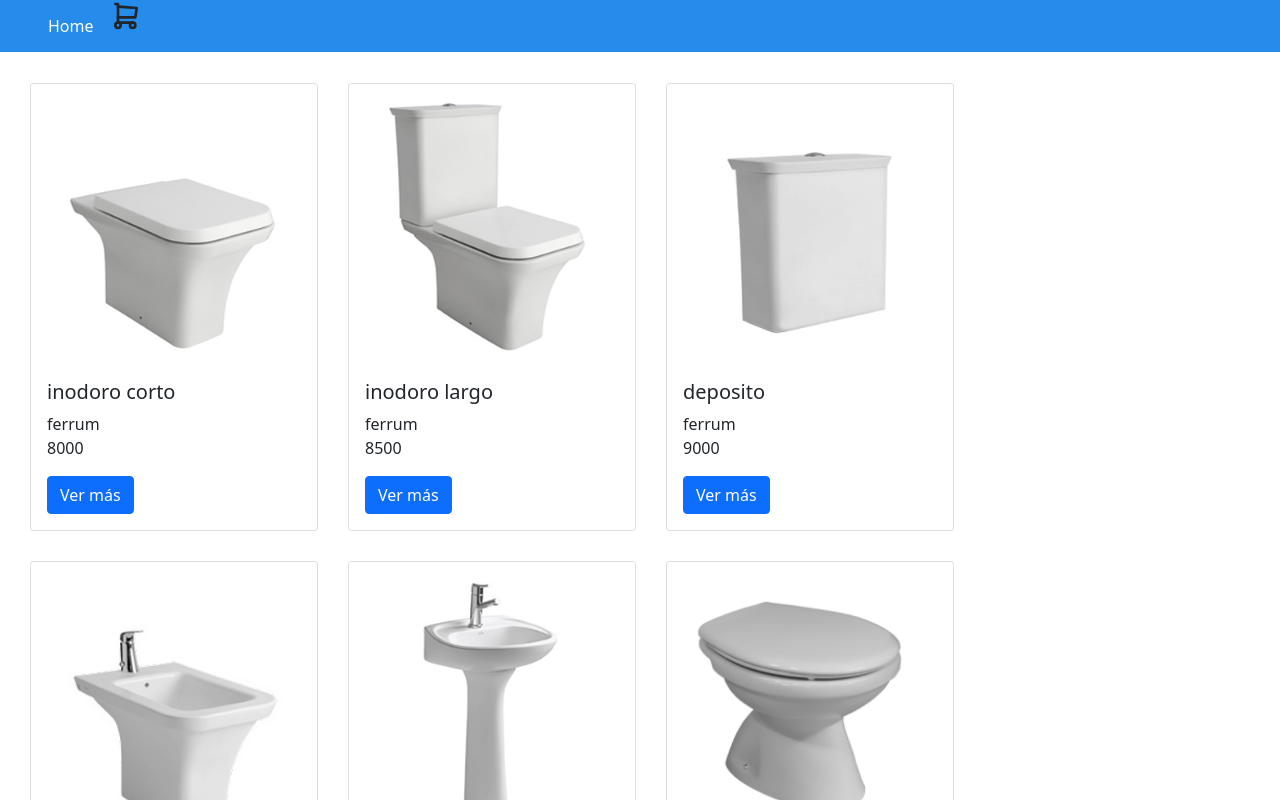
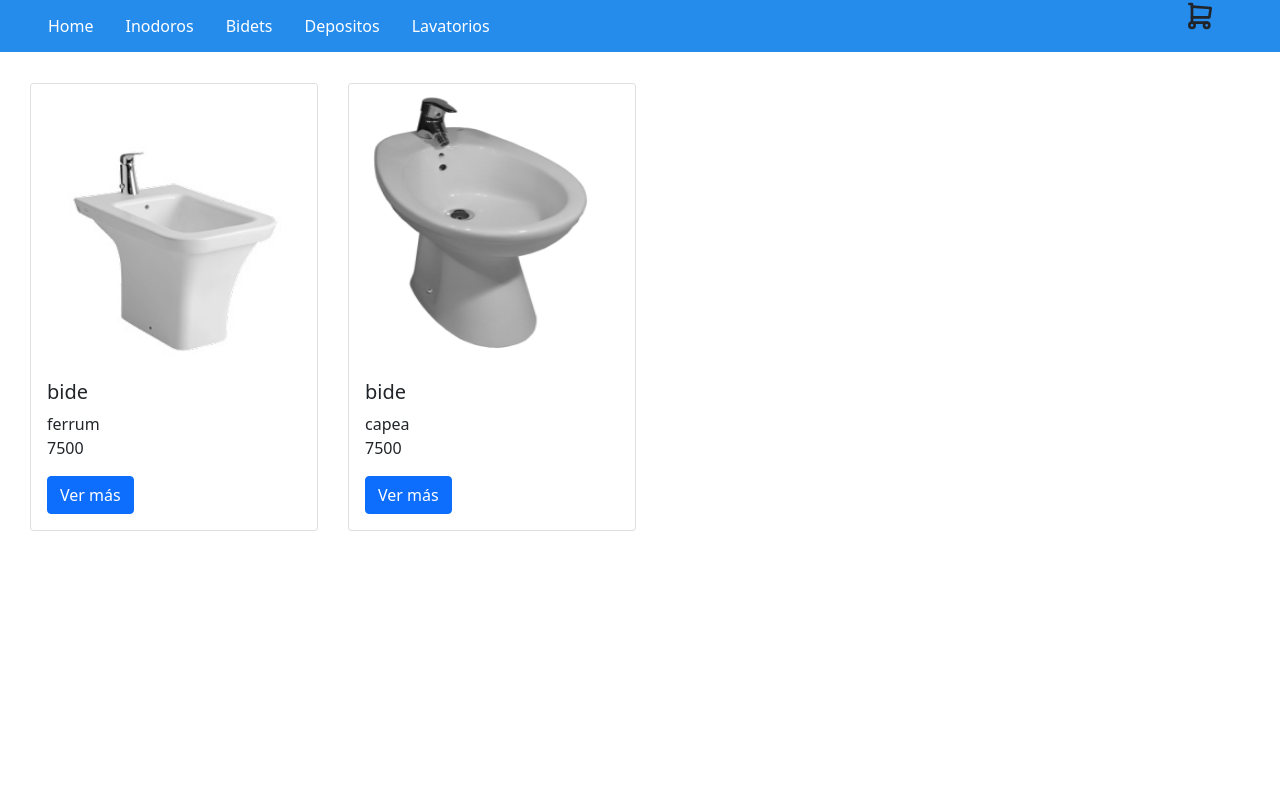
Before and after one commit to FrancoSilvaDemicheli/cursoReactJs, a React (Create React App) app: page /category/bides in a window 1280 px wide. Shown: the top 800 px of the page. Built offline with nearby package versions, Linux system fonts and the light colour scheme.

Commit message:
primera entrega

```diff
--- a/public/DDBB/DDBB.json
+++ b/public/DDBB/DDBB.json
@@ -1,6 +1,7 @@
 [
     {
         "id" : 1,
+        "category" : "inodoros",
         "nombre" : "inodoro corto",
         "marca" : "ferrum",
         "precio" : "8000",
@@ -10,6 +11,7 @@
     },
     {
         "id" : 2,
+        "category" : "inodoros",
         "nombre" : "inodoro largo",
         "marca" : "ferrum",
         "precio" : "8500",
@@ -19,6 +21,7 @@
     },
     {
         "id" : 3,
+        "category" : "depositos",
         "nombre" : "deposito",
         "marca" : "ferrum",
         "precio" : "9000",
@@ -28,14 +31,16 @@
     },
     {
         "id" : 4,
+        "category" : "bides",
         "nombre" : "bide",
         "marca" : "ferrum",
         "precio" : "7500",
         "cantidad" : "5",
         "img" : "/DDBB/img/A_Bide1agujero_Milena_350.jpg"
-            },
+    },
     {
         "id" : 5,
+        "category" : "lavatorios",
         "nombre" : "lavatorio con pedestal",
         "marca" : "ferrum",
         "precio" : "9500",
@@ -45,6 +50,7 @@
     },
     {
         "id" : 6,
+        "category" : "inodoros",
         "nombre" : "inodoro corto",
         "marca" : "capea",
         "precio" : "7500",
@@ -54,6 +60,7 @@
     },
     {
         "id" : 7,
+        "category" : "inodoros",
         "nombre" : "inodoro largo",
         "marca" : "capea",
         "precio" : "8000",
@@ -63,6 +70,7 @@
     },
     {
         "id" : 8,
+        "category" : "depositos",
         "nombre" : "deposito",
         "marca" : "capea",
         "precio" : "7500",
@@ -72,6 +80,7 @@
     },
     {
         "id" : 9,
+        "category" : "bides",
         "nombre" : "bide",
         "marca" : "capea",
         "precio" : "7500",
@@ -81,6 +90,7 @@
     },
     {
         "id" : 10,
+        "category" : "lavatorios",
         "nombre" : "lavatorio con pedestal",
         "marca" : "capea",
         "precio" : "7500",
--- a/src/App.jsx
+++ b/src/App.jsx
@@ -1,13 +1,10 @@
 import './App.css';
 import ItemListContainer from './containers/ItemListContainer';
 import NavBar from './components/Navbar/NavBar';
-import ItemCount from './components/Counter';
 import { BrowserRouter, Routes, Route } from "react-router-dom";
 import NotFound from './components/NotFound';
 import 'bootstrap/dist/css/bootstrap.min.css';
 import ItemDetailContainer from './containers/ItemDetailContainer/idex';
-
-
 
 
 function App() {
@@ -22,7 +19,7 @@ function App() {
         <Route path ='*' element={<NotFound/>}></Route>
       </Routes>
 
-      <ItemDetailContainer />
+
 
 
 
--- a/src/components/Item/idex.jsx
+++ b/src/components/Item/idex.jsx
@@ -1,6 +1,6 @@
 import React from 'react';
 import { Card, Button } from 'react-bootstrap';
-import { Navigate, useNavigate } from 'react-router-dom';
+import { useNavigate } from 'react-router-dom';
 
 const Item = ({ producto }) => {
 
--- a/src/components/ItemDetail/index.jsx
+++ b/src/components/ItemDetail/index.jsx
@@ -2,8 +2,10 @@ import React from 'react'
 import { Button, Card } from 'react-bootstrap';
 
 const ItemDetail = ({product}) => {
+
   console.log(product);
-  const { id, nombre, marca, precio, img } = product;
+
+  const {nombre, marca, precio, img } = product;
   const estilo = { width: '18rem', margin: 15 };
     return (
         <div>
--- a/src/components/Navbar/NavBar.jsx
+++ b/src/components/Navbar/NavBar.jsx
@@ -6,10 +6,11 @@ import './NavBar.css';
 const NavBar = () => {
     return (
         <ul style={{width: '100%'}}>
-            <li><Link to='/'>Home</Link></li>
-            {/* <li><Link to= '/category/'>Electronics</Link></li>
-            <li><Link >Contacto</Link></li>
-            <li><Link >Catálogo</Link></li>   */}
+            <li><Link to= '/'>Home</Link></li>
+            <li><Link to= '/category/inodoros'>Inodoros</Link></li>
+            <li><Link to= '/category/bides'>Bidets</Link></li>
+            <li><Link to= '/category/depositos'>Depositos</Link></li>
+            <li><Link to= '/category/lavatorios'>Lavatorios</Link></li>
             <CarWidget />
         </ul>
 
--- a/src/components/cartWidget/index.jsx
+++ b/src/components/cartWidget/index.jsx
@@ -1,8 +1,9 @@
 import React from "react";
+import './style.css';
 import { TbShoppingCart } from 'react-icons/tb';
 const CarWidget = () => {
     return(
-        <TbShoppingCart size = '32'/>
+        <TbShoppingCart className="cart" size={32} />
     )
 }
 
--- /dev/null
+++ b/src/components/cartWidget/style.css
@@ -0,0 +1,6 @@
+.cart {
+    size: 50px;
+    position: absolute;
+    right: 5%;
+
+}
--- a/src/components/cartWidget/syler.css
+++ /dev/null
@@ -1,5 +0,0 @@
-*{
-    padding: auto;
-    margin: 15px;
-    align-items: center;
-}
--- a/src/containers/ItemDetailContainer/idex.jsx
+++ b/src/containers/ItemDetailContainer/idex.jsx
@@ -1,25 +1,31 @@
 import React, { useEffect, useState } from 'react'
+import { useParams } from 'react-router-dom';
 import ItemDetail from '../../components/ItemDetail';
 
 const ItemDetailContainer = () => {
 
   const [productDetail, setProductDetail] = useState({});
+  const {productId} = useParams();
+
+
 
     useEffect(() =>{
-        const getPrpductos = async() =>{
+        const getProductos = async() =>{
 
-            try {
-                const response = await fetch('/DDBB/DDBB.json');
-                const data = await response.json();
-                setProductDetail(data);
-
-            } catch (error) {
-
-            }
+          try {
+            const response = await fetch('/DDBB/DDBB.json');
+            const data = await response.json();
+            setProductDetail(data.find(item => item.id == productId));
+        } catch (error) {
+            console.log('Hubo un error');
+            console.log(error);
+        }
         }
 
-        getPrpductos();
-    }, [])
+        getProductos();
+    }, [productId])
+
+    console.log(productDetail);
 
   return (
     <ItemDetail product={productDetail}/>
--- a/src/containers/ItemListContainer/index.jsx
+++ b/src/containers/ItemListContainer/index.jsx
@@ -1,9 +1,12 @@
 import React, {useState} from "react";
 import { useEffect } from "react";
+import { useParams } from "react-router-dom";
 import ItemList from "../../components/ItemList";
 
 
 const ItemListContainer = ({greeting, children}) => {
+
+    const {categoryId} = useParams();
 
     //Hook de estado
     const [productos, setProductos] = useState([]); // todos los Estados se declaran de la misma manera const [variable, setVariable] = useState('valor inicial de la variable')
@@ -14,14 +17,18 @@ const ItemListContainer = ({greeting, children}) => {
             try {
                 const response = await fetch('/DDBB/DDBB.json');
                 const data = await response.json();
-                setProductos(data);
+                if (categoryId){
+                    setProductos( data.filter (item => item.category === categoryId) )
+                }
+                else {setProductos(data);}
+
             } catch (error) {
                 console.log('Hubo un error');
                 console.log(error);
             }
         }
         getProducts();
-    },[])
+    },[categoryId])
 
 
     return (
```
